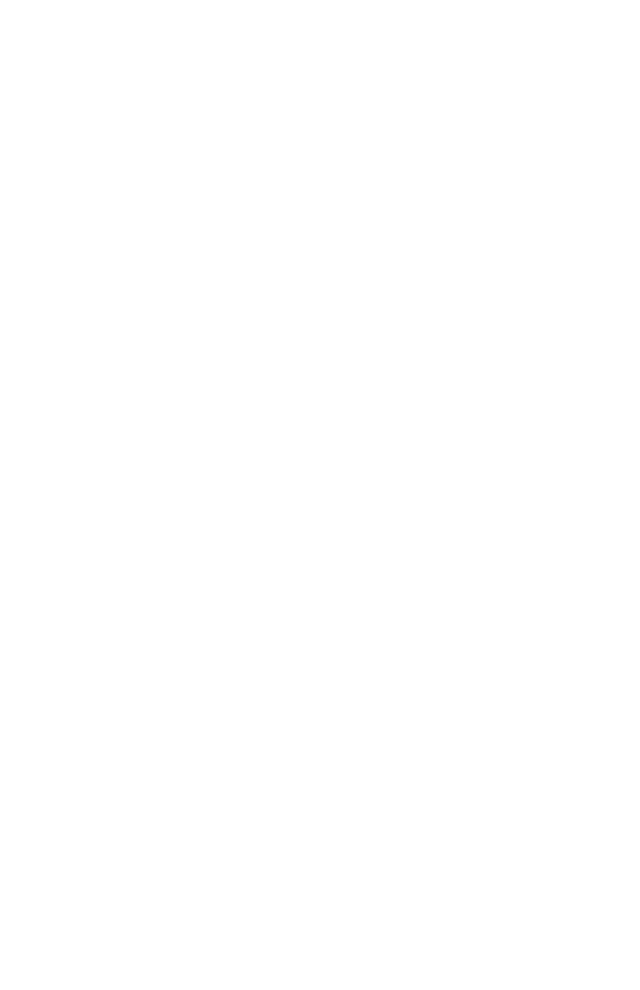
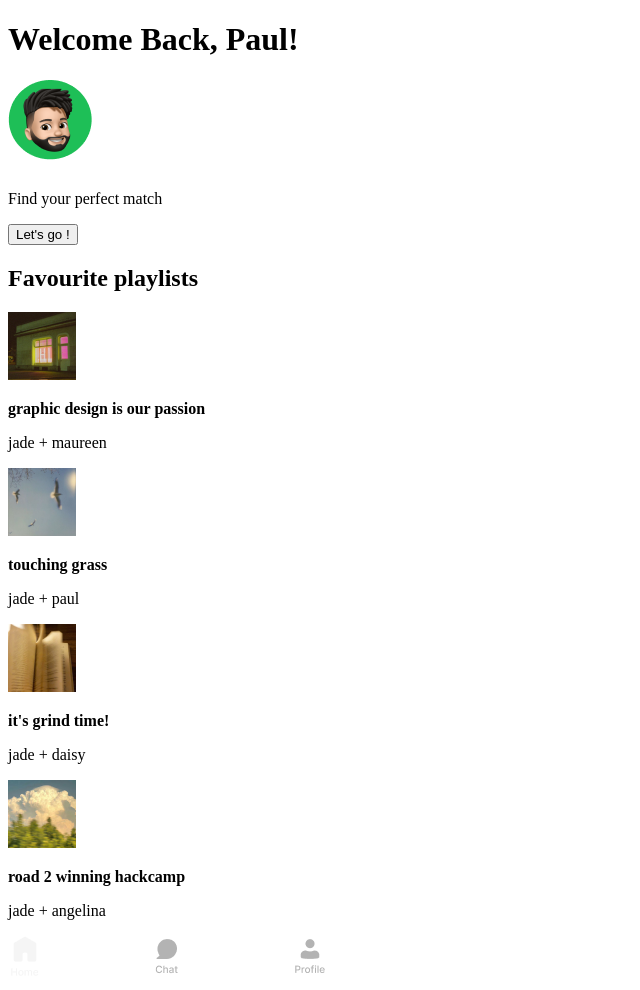
Before and after one commit to jonathanycai/jonathanycai, a plain HTML site: page index.html in a window 1280 px wide. Shown: the whole page, without its empty margins (0-640 px from the left). Before the commit the page ends 800 px from the top, so only its background shows below. Drawn offline with Linux system fonts and the light colour scheme.

Commit message:
changes to index.html

```diff
--- a/index.html
+++ b/index.html
@@ -2,11 +2,54 @@
 <html lang="en">
 
 <head>
-    <title>Document</title>
+    <meta charset="UTF-8" />
+    <meta name="viewport" content="width=device-width, initial-scale=1.0" />
+    <title>Super awesome hackcamp project!</title>
 </head>
 
 <body>
-    <!-- this is a comment: body content goes here -->
+    <h1>Welcome Back, <strong>Paul!</strong></h1>
+
+    <img src="photos/face.png" alt="User Avatar" width="88" height="90" />
+
+    <p>Find your perfect match</p>
+    <button>Let's go !</button>
+
+    <h2>Favourite playlists</h2>
+
+    <div>
+        <img src="photos/image1.png" alt="Playlist 1 Image" />
+        <div>
+            <p><strong>graphic design is our passion</strong></p>
+            <p>jade + maureen</p>
+        </div>
+    </div>
+
+    <div>
+        <img src="photos/image2.png" alt="Playlist 2 Image" />
+        <div>
+            <p><strong>touching grass</strong></p>
+            <p>jade + paul</p>
+        </div>
+    </div>
+
+    <div>
+        <img src="photos/image3.png" alt="Playlist 3 Image" />
+        <div>
+            <p><strong>it's grind time!</strong></p>
+            <p>jade + daisy</p>
+        </div>
+    </div>
+
+    <div>
+        <img src="photos/image4.png" alt="Playlist 4 Image" />
+        <div>
+            <p><strong>road 2 winning hackcamp</strong></p>
+            <p>jade + angelina</p>
+        </div>
+    </div>
+
+    <img src="photos/navbar.png" alt="Navbar" width="321" height="42" />
 </body>
 
 </html>
```
